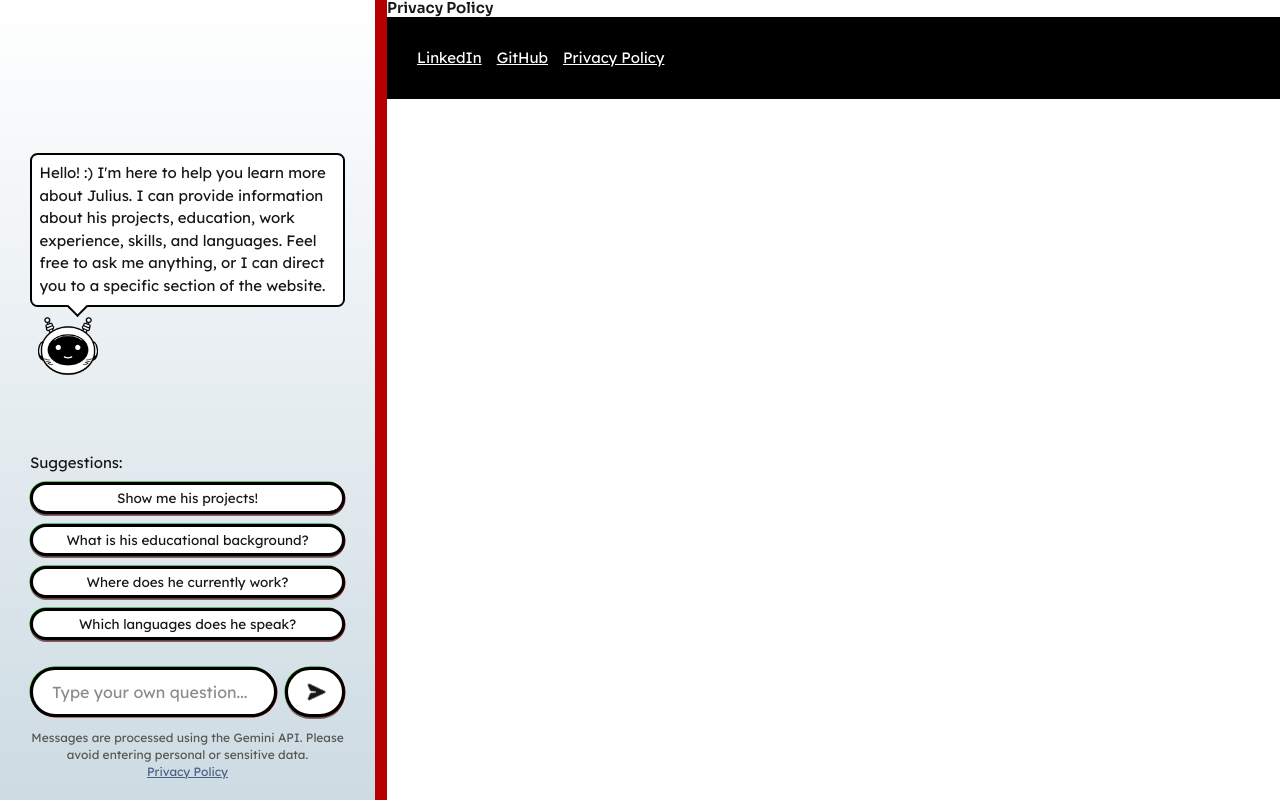
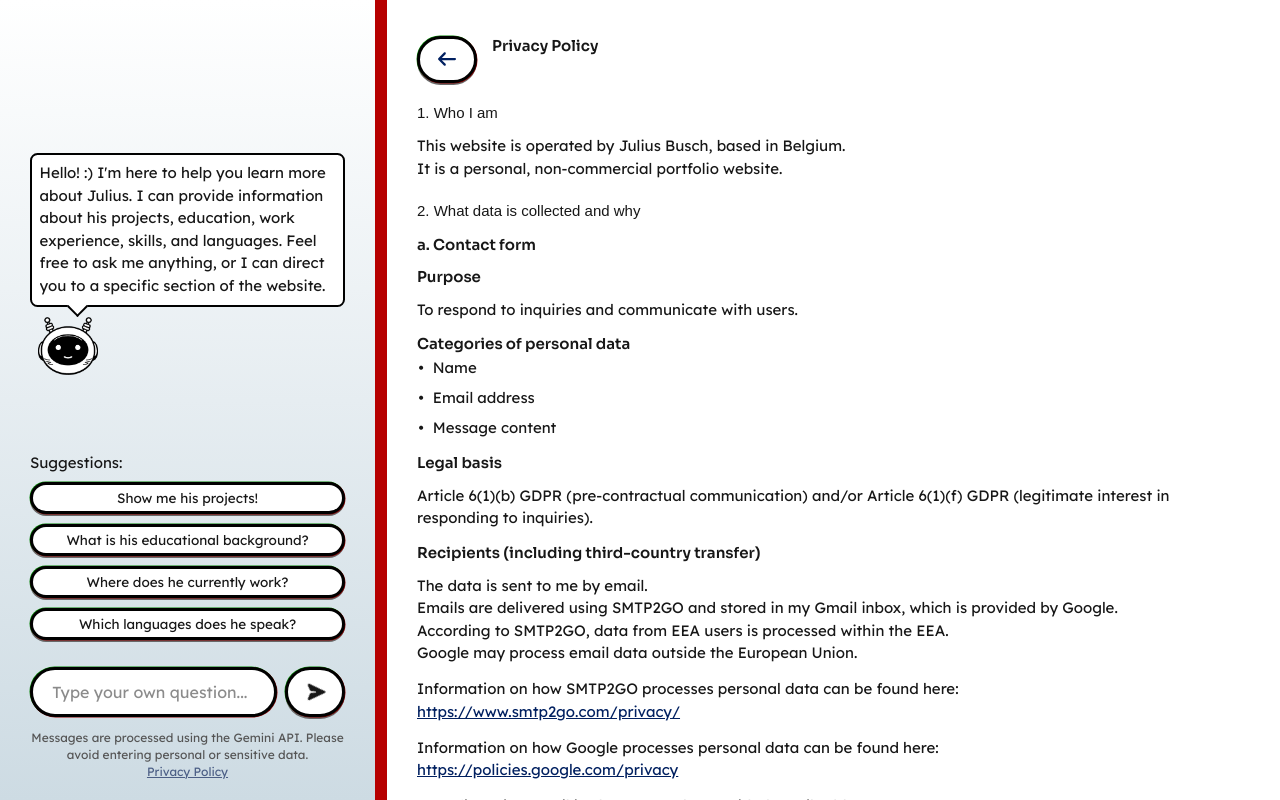
Before and after one commit to julii-b/portfolio-website, a Next.js app: page /privacy-policy in a window 1280 px wide. Built offline with nearby package versions, Linux system fonts and the light colour scheme; no server answers; a web font is replaced by a local one.

Commit message:
feat: add Privacy Policy page with content and styling

```diff
--- /dev/null
+++ b/app/(routes)/privacy-policy/page.module.css
@@ -0,0 +1,32 @@
+.main {
+  padding: 2em;
+}
+
+.buttonAndTitle {
+  display: flex;
+  flex-direction: row;
+  gap: 1em;
+  margin: 0.5em 0;
+}
+.buttonAndTitle > .backButton {
+  display: block;
+  margin-top: -0.1em;
+}
+.buttonAndTitle > h1 {
+  display: block;
+}
+
+
+
+.main > h2 {
+  margin: 1.5em 0 0.5em 0;
+}
+.main > h3 {
+  margin: 1.2em 0 0.4em 0;
+}
+.main > h4 {
+  margin: 1em 0 0.3em 0;
+}
+.main > p {
+  margin: 0.9em 0;
+}
--- a/app/(routes)/privacy-policy/page.tsx
+++ b/app/(routes)/privacy-policy/page.tsx
@@ -1,10 +1,154 @@
+import { faArrowLeft } from "@fortawesome/free-solid-svg-icons/faArrowLeft";
+import styles from "./page.module.css";
+import { Button, ButtonLink } from "@/app/ui/button/button";
+import { FontAwesomeIcon } from "@fortawesome/react-fontawesome";
+import RevealEmailButton from "@/app/components/reveal-email-button/reveal-email-button";
+
 export default function PrivacyPolicy() {
   return (
-    <main>
-      <h1>Privacy Policy</h1>
-      <p>
+    <main className={styles.main}>
 
-      </p>
+      <div className={styles.buttonAndTitle}>
+        <ButtonLink
+        href="/"
+        className={styles.backButton}
+        aria-label="Go back to home page"
+        >
+          <FontAwesomeIcon icon={faArrowLeft} />
+        </ButtonLink>
+        <h1>Privacy Policy</h1>
+      </div>
+
+      <h2>1. Who I am</h2>
+
+      <p>This website is operated by Julius Busch, based in Belgium.<br />
+      It is a personal, non-commercial portfolio website.</p>
+
+      <h2>2. What data is collected and why</h2>
+      <h3>a. Contact form</h3>
+
+      <h4>Purpose</h4>
+      <p>To respond to inquiries and communicate with users.</p>
+
+      <h4>Categories of personal data</h4>
+      <ul>
+        <li>Name</li>
+        <li>Email address</li>
+        <li>Message content</li>
+      </ul>
+
+      <h4>Legal basis</h4>
+      <p>Article 6(1)(b) GDPR (pre-contractual communication) and/or
+      Article 6(1)(f) GDPR (legitimate interest in responding to inquiries).</p>
+
+      <h4>Recipients (including third-country transfer)</h4>
+      <p>The data is sent to me by email.<br />
+      Emails are delivered using SMTP2GO and stored in my Gmail inbox, which is provided by Google.<br />
+      According to SMTP2GO, data from EEA users is processed within the EEA.<br />
+      Google may process email data outside the European Union. </p>
+
+      <p>Information on how SMTP2GO processes personal data can be found here:<br />
+      <a href="https://www.smtp2go.com/privacy/" target="_blank" rel="noopener noreferrer">https://www.smtp2go.com/privacy/</a></p>
+
+      <p>Information on how Google processes personal data can be found here:<br />
+      <a href="https://policies.google.com/privacy" target="_blank" rel="noopener noreferrer">https://policies.google.com/privacy</a></p>
+
+      <p>A confirmation email is also sent to the provided email address.</p>
+
+      <h4>Retention period</h4>
+      <p>Contact messages are stored in my email inbox until they are no longer needed and are then deleted.<br />
+      Email service providers involved in delivery and storage apply their own retention policies as described in their respective privacy policies.</p>
+
+      <h3>b. Chatbot (Gemma via Gemini API)</h3>
+
+      <h4>Purpose</h4>
+      <p>To provide automated responses to questions about my profile and experience.</p>
+
+      <h4>Categories of personal data</h4>
+      <ul>
+        <li>Text entered into the chatbot</li>
+      </ul>
+
+      <h4>Legal basis</h4>
+      <p>Article 6(1)(f) GDPR (legitimate interest in providing an interactive information feature).</p>
+
+      <h4>Recipients (including third-country transfer)</h4>
+      <p>Chatbot messages are transmitted to the Gemini API provided by Google to generate responses.<br />
+      Google may process data outside the European Union.</p>
+
+      <p>Once messages are transmitted, their processing by Google is subject to Google's own terms and privacy policies. Depending on the applicable terms and service configuration, Google may retain and process submitted data for purposes such as service improvement, security, and abuse prevention. I do not control or determine how Google further processes this data.</p>
+
+      <p>Information on how Google processes personal data can be found here:<br />
+      <a href="https://policies.google.com/privacy" target="_blank" rel="noopener noreferrer">https://policies.google.com/privacy</a></p>
+
+      <h4>Retention period</h4>
+      <p>I do not intentionally store chatbot messages in a separate database. Messages are retained only as long as necessary to provide the chatbot response.<br />
+      Google's processing and retention of data is governed by its own terms and privacy policies.</p>
+
+      <h3>c. Spam and abuse protection (Cloudflare Turnstile)</h3>
+
+      <h4>Purpose</h4>
+      <p>To prevent automated submissions, spam, and misuse of the website's forms.</p>
+
+      <h4>Categories of personal data</h4>
+      <ul>
+        <li>IP address</li>
+        <li>Browser and device information</li>
+        <li>Security-related signals used for bot detection</li>
+      </ul>
+
+      <h4>Legal basis</h4>
+      <p>Article 6(1)(f) GDPR (legitimate interest in ensuring the security and availability of the website).</p>
+
+      <h4>Recipients (including third-country transfer)</h4>
+      <p>This website uses Cloudflare Turnstile for spam and abuse protection.<br />
+      Cloudflare may process data outside the European Union.</p>
+
+      <p>Cloudflare processes these signals to detect and block bots and may also process them to improve Turnstile's bot detection capabilities.</p>
+
+      <p>Information on how Cloudflare processes data in connection with Turnstile can be found here:<br />
+      <a href="https://www.cloudflare.com/turnstile-privacy-policy/" target="_blank" rel="noopener noreferrer">https://www.cloudflare.com/turnstile-privacy-policy/</a></p>
+
+      <h4>Retention period</h4>
+      <p>Retention is determined by Cloudflare in accordance with its policies.</p>
+
+      <h3>d. Rate limiting and security measures</h3>
+
+      <h4>Purpose</h4>
+      <p>To enforce submission limits and protect the website from abuse or excessive requests.</p>
+
+      <h4>Categories of personal data</h4>
+      <ul>
+        <li>IP address</li>
+      </ul>
+
+      <h4>Legal basis</h4>
+      <p>Article 6(1)(f) GDPR (legitimate interest in preventing abuse and ensuring website security).</p>
+
+      <h4>Recipients (including third-country transfer)</h4>
+      <p>IP addresses processed for rate limiting are not shared with third parties.</p>
+
+      <h4>Retention period</h4>
+      <p>IP addresses are retained only temporarily for rate limiting and security purposes and are deleted once they are no longer necessary. They are not purposely stored long-term.</p>
+
+      <h2>3. Cookies</h2>
+
+      <p>This website does not use tracking or marketing cookies.<br />
+      No analytics or advertising cookies are used.<br />
+      Third-party security features (such as Cloudflare Turnstile) may use strictly necessary cookies or similar technologies.</p>
+
+      <h2>4. Your rights</h2>
+
+      <p>Under the General Data Protection Regulation (GDPR), you have certain rights regarding your personal data, including the right to request access, correction, or deletion of your data, where applicable.</p>
+
+      <p>You may also have the right to restrict or object to the processing of your data in situations where such processing is not strictly necessary for the operation of this website or the provision of its features.</p>
+
+      <p>In addition, you have the right to lodge a complaint with a competent data protection authority if you believe that the processing of your personal data violates applicable data protection law.</p>
+
+      <p>Requests concerning your data can be submitted via the contact form available on this website or via email.<br />
+      The email address is revealed on this website after user interaction.</p>
+
+      <RevealEmailButton />
     </main>
   );
 }
```
